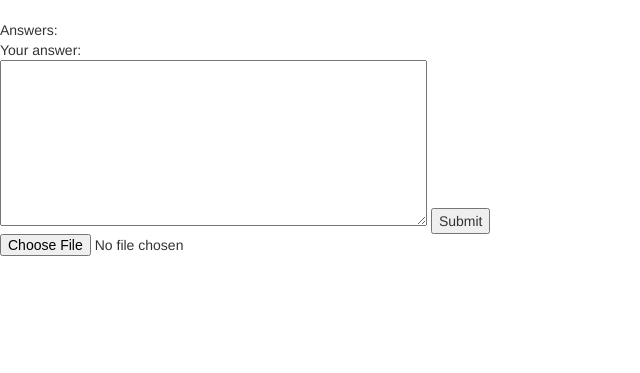
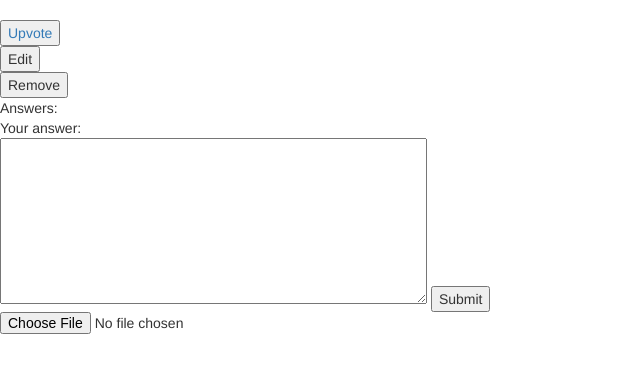
Before and after one commit to Tomporino/askm8remix, a Flask app: template templates/question.html in a window 1280 px wide. Shown: the part 52-425 px from the top of the page, without its empty margins (0-640 px from the left). Run offline with Flask 2, Linux system fonts and the light colour scheme; the template is opened without the code that fills it, so the values that code supplies are empty; some libraries are stand-ins or nearby versions.

Commit message:
upvote and order on home

```diff
--- a/app.py
+++ b/app.py
@@ -45,5 +45,11 @@ def add_question():
     return render_template('add_question.html')
 
 
+@app.route('/question/<question_id>/upvote')
+def upvote_question(question_id):
+    data_handler.upvote_question(question_id)
+    return redirect(url_for('question', question_id=question_id))
+
+
 if __name__ == '__main__':
     app.run()
--- a/templates/question.html
+++ b/templates/question.html
@@ -5,6 +5,12 @@
         <div>{{ question.title }}</div>
         <div>{{ question.message }}</div>
         <div>{{ question.submission_time }}</div>
+        <div class="question_buttons">
+            <div><a href="{{ url_for('upvote_question', question_id=question.id) }}"><button>Upvote</button></a></div>
+            <div><button>Edit</button></div>
+            <div><button>Remove</button></div>
+            <div></div>
+        </div>
     </div>
     <div>Answers:</div>
     <div class="answers">
```
Also changed, not shown: data_handler.py (+25 -8 lines), util.py (line endings or trailing spaces).
